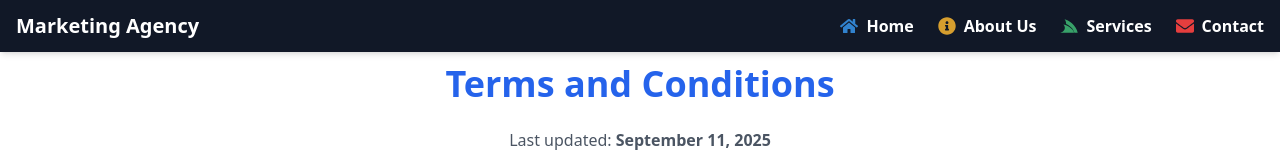
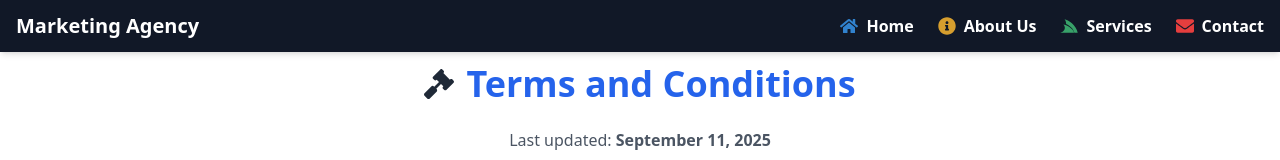
Before and after one commit to golagaurav/marketing-agency, a React (Create React App) app: page /terms-and-conditions in a window 1280 px wide. Shown: the top 160 px of the page. Built offline with nearby package versions, Linux system fonts and the light colour scheme.

Commit message:
Terms and Conditions icon add

```diff
--- a/src/pages/TermsAndConditions.tsx
+++ b/src/pages/TermsAndConditions.tsx
@@ -13,9 +13,13 @@ const TermsAndConditions: React.FC = () => {
       <Navbar />
 
       <main className="py-16 px-6 max-w-4xl mx-auto text-gray-800">
-        <h1 className="text-4xl font-bold mb-6 text-primary text-center">
-          Terms and Conditions
-        </h1>
+
+        <div className="flex flex-col md:flex-row items-center justify-center gap-3 text-center mb-6">
+          <Icon name="FaGavel" size={30} className="text-primary" />
+          <h1 className="text-3xl sm:text-4xl font-bold text-primary">
+            Terms and Conditions
+          </h1>
+        </div>
 
         <p className="text-center text-gray-600 mb-6">
           Last updated: <strong>{LAST_UPDATED}</strong>
```
